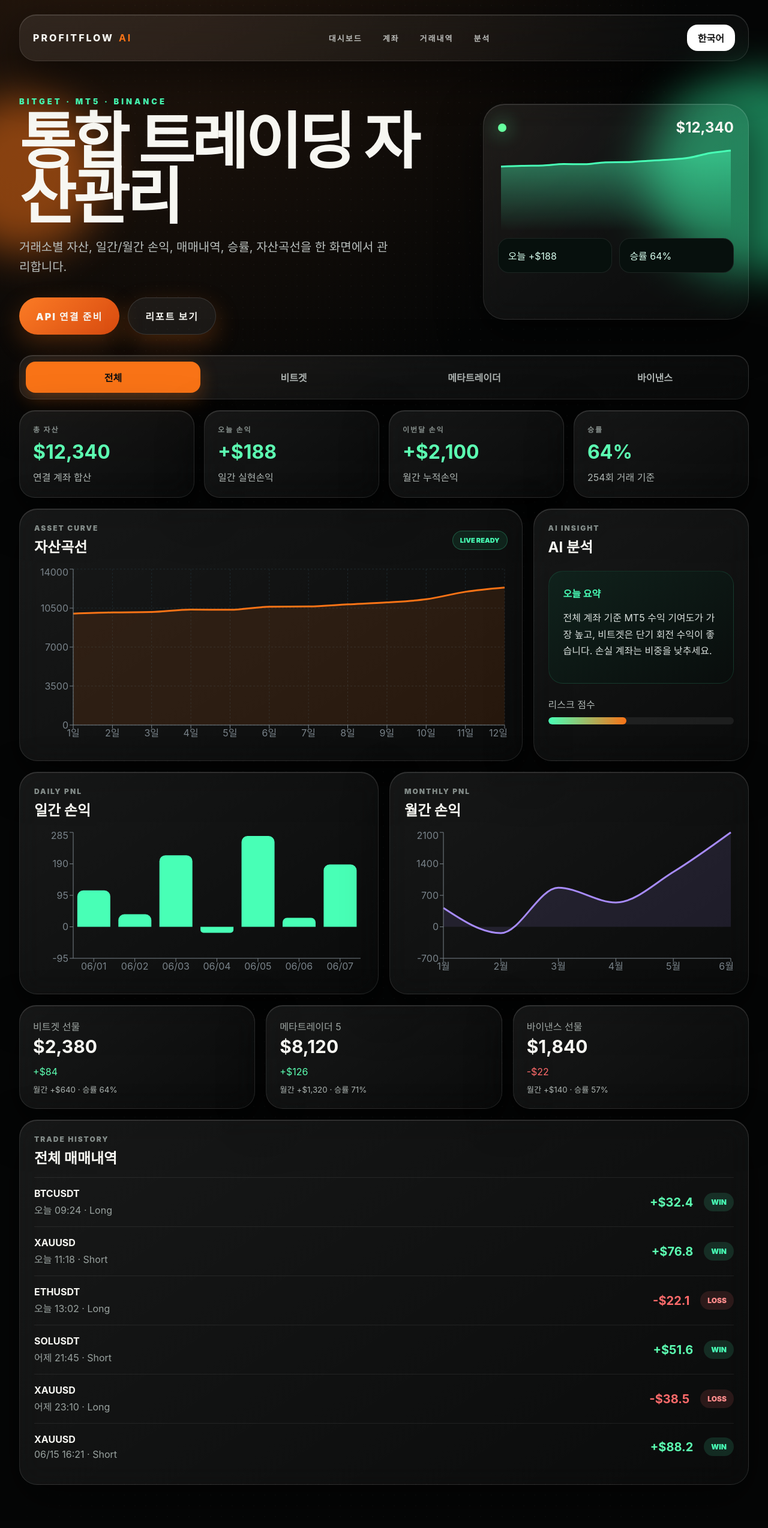
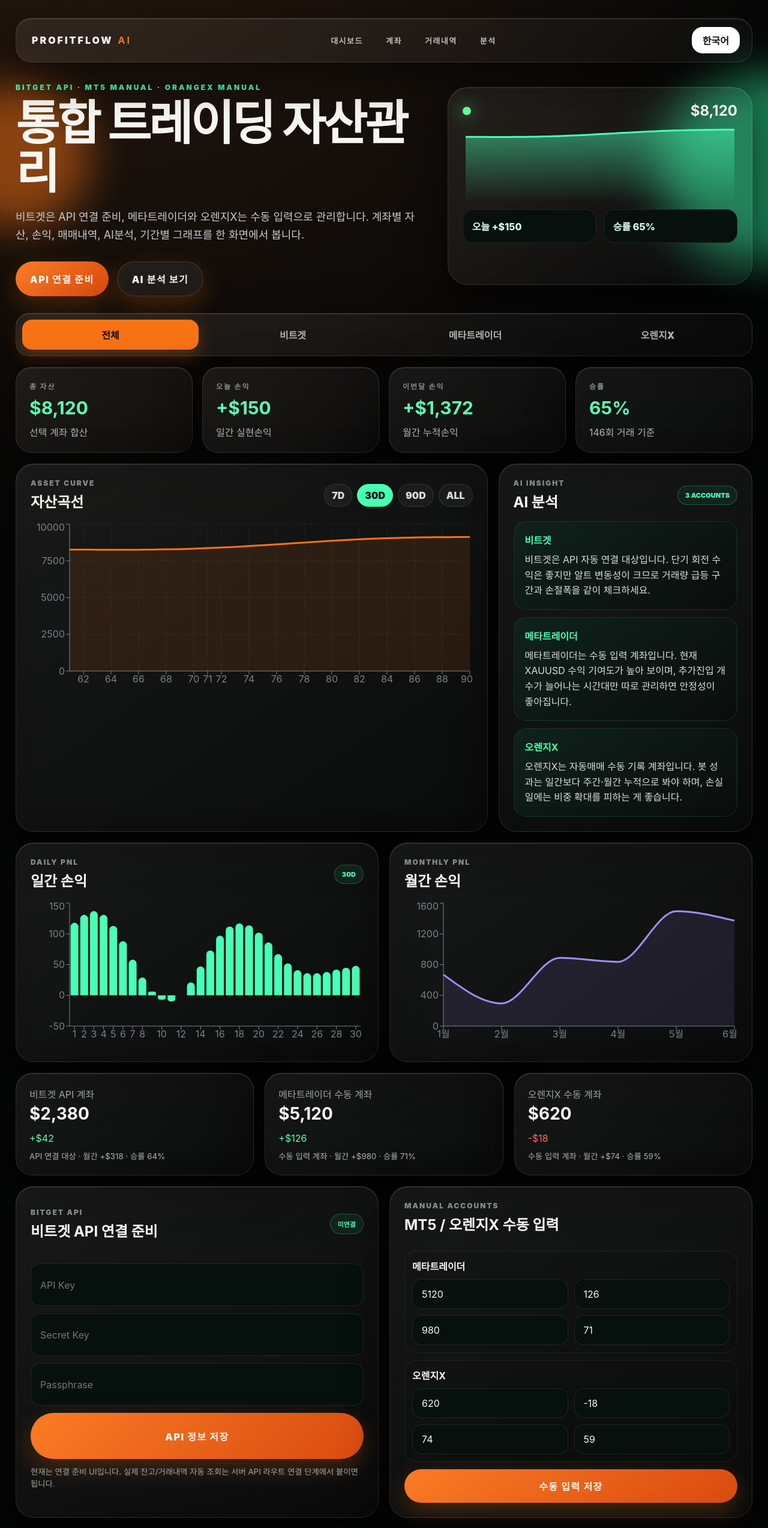
Before and after one commit to min0min/profitflow-premium, a Next.js app: page / in a window 1280 px wide. Shown: the top 2548 px of the page at 60% size. Built offline with nearby package versions, Linux system fonts and the light colour scheme.

Commit message:
Add files via upload

```diff
--- a/app/page.tsx
+++ b/app/page.tsx
@@ -1,100 +1,197 @@
 'use client'
 
-import { useMemo, useState } from 'react'
+import { useEffect, useMemo, useState } from 'react'
 import { Area, AreaChart, Bar, BarChart, CartesianGrid, ResponsiveContainer, Tooltip, XAxis, YAxis } from 'recharts'
-import { accounts, daily, equity, exchanges, monthly, trades, type ExchangeKey } from '../lib/data'
+import { accounts as baseAccounts, daily, equity, exchanges, monthly, trades, type Account, type ExchangeKey } from '../lib/data'
 
-const money = (n: number) => `${n < 0 ? '-' : ''}$${Math.abs(n).toLocaleString()}`
-const signed = (n: number) => `${n >= 0 ? '+' : '-'}$${Math.abs(n).toLocaleString()}`
+type Lang = 'ko' | 'en'
+type Period = '7D' | '30D' | '90D' | 'ALL'
+type ManualState = Record<'mt5' | 'orangex', { asset: string; today: string; month: string; winRate: string; trades: string }>
+
+type BitgetConfig = { apiKey: string; secretKey: string; passphrase: string; status: '미연결' | '연결 준비 완료' }
+
+const money = (n: number) => `${n < 0 ? '-' : ''}$${Math.abs(Math.round(n)).toLocaleString()}`
+const signed = (n: number) => `${n >= 0 ? '+' : '-'}$${Math.abs(Math.round(n)).toLocaleString()}`
+const toNum = (v: string, fallback: number) => {
+  const n = Number(v)
+  return Number.isFinite(n) ? n : fallback
+}
+
+const defaultManual: ManualState = {
+  mt5: { asset: '5120', today: '126', month: '980', winRate: '71', trades: '76' },
+  orangex: { asset: '620', today: '-18', month: '74', winRate: '59', trades: '22' },
+}
+
+const defaultBitget: BitgetConfig = { apiKey: '', secretKey: '', passphrase: '', status: '미연결' }
 
 export default function Page() {
   const [selected, setSelected] = useState<ExchangeKey>('all')
-  const [lang, setLang] = useState<'ko' | 'en'>('ko')
+  const [lang, setLang] = useState<Lang>('ko')
+  const [period, setPeriod] = useState<Period>('30D')
+  const [manual, setManual] = useState<ManualState>(defaultManual)
+  const [bitget, setBitget] = useState<BitgetConfig>(defaultBitget)
 
-  const selectedAccounts = selected === 'all' ? accounts : accounts.filter(a => a.key === selected)
+  useEffect(() => {
+    const savedManual = window.localStorage.getItem('profitflow-manual')
+    const savedBitget = window.localStorage.getItem('profitflow-bitget-config')
+    if (savedManual) setManual(JSON.parse(savedManual))
+    if (savedBitget) setBitget(JSON.parse(savedBitget))
+  }, [])
+
+  const accounts = useMemo<Account[]>(() => {
+    return baseAccounts.map((a) => {
+      if (a.key === 'mt5' || a.key === 'orangex') {
+        const m = manual[a.key]
+        return {
+          ...a,
+          asset: toNum(m.asset, a.asset),
+          today: toNum(m.today, a.today),
+          month: toNum(m.month, a.month),
+          winRate: toNum(m.winRate, a.winRate),
+          trades: toNum(m.trades, a.trades),
+        }
+      }
+      return a
+    })
+  }, [manual])
+
+  const selectedAccounts = selected === 'all' ? accounts : accounts.filter((a) => a.key === selected)
   const totalAsset = selectedAccounts.reduce((s, a) => s + a.asset, 0)
   const today = selectedAccounts.reduce((s, a) => s + a.today, 0)
   const month = selectedAccounts.reduce((s, a) => s + a.month, 0)
   const tradesCount = selectedAccounts.reduce((s, a) => s + a.trades, 0)
   const avgWin = Math.round(selectedAccounts.reduce((s, a) => s + a.winRate, 0) / selectedAccounts.length)
-  const viewTrades = selected === 'all' ? trades : trades.filter(t => t.exchange === selected)
+  const viewTrades = selected === 'all' ? trades : trades.filter((t) => t.exchange === selected)
+  const equityData = period === '7D' ? equity.slice(-7) : period === '30D' ? equity.slice(-30) : period === '90D' ? equity.slice(-90) : equity
+  const dailyData = period === '7D' ? daily.slice(-7) : daily
   const key = selected
-  const heroTitle = lang === 'ko' ? '통합 트레이딩 자산관리' : 'Trading Wealth OS'
 
-  const ai = useMemo(() => {
-    if (selected === 'mt5') return '메타트레이더 계좌가 이번 달 수익의 핵심입니다. XAUUSD 수익 기여도가 높아 과진입만 조심하면 좋습니다.'
-    if (selected === 'bitget') return '비트겟은 오늘 단기 수익률이 좋습니다. 알트 변동성이 커서 거래량 급등 구간만 따로 필터링하세요.'
-    if (selected === 'binance') return '바이낸스는 오늘 손실입니다. 포지션 수를 줄이고 진입 근거가 약한 종목은 제외하는 게 좋습니다.'
-    return '전체 계좌 기준 MT5 수익 기여도가 가장 높고, 비트겟은 단기 회전 수익이 좋습니다. 손실 계좌는 비중을 낮추세요.'
+  const aiList = useMemo(() => {
+    const map = {
+      bitget: '비트겟은 API 자동 연결 대상입니다. 단기 회전 수익은 좋지만 알트 변동성이 크므로 거래량 급등 구간과 손절폭을 같이 체크하세요.',
+      mt5: '메타트레이더는 수동 입력 계좌입니다. 현재 XAUUSD 수익 기여도가 높아 보이며, 추가진입 개수가 늘어나는 시간대만 따로 관리하면 안정성이 좋아집니다.',
+      orangex: '오렌지X는 자동매매 수동 기록 계좌입니다. 봇 성과는 일간보다 주간·월간 누적으로 봐야 하며, 손실일에는 비중 확대를 피하는 게 좋습니다.',
+    }
+    return selected === 'all'
+      ? [map.bitget, map.mt5, map.orangex]
+      : [map[selected as 'bitget' | 'mt5' | 'orangex']]
   }, [selected])
+
+  const saveManual = () => {
+    window.localStorage.setItem('profitflow-manual', JSON.stringify(manual))
+    alert('수동 계좌 입력값 저장 완료')
+  }
+
+  const saveBitget = () => {
+    const next = { ...bitget, status: '연결 준비 완료' as const }
+    setBitget(next)
+    window.localStorage.setItem('profitflow-bitget-config', JSON.stringify(next))
+    alert('비트겟 API 연결 정보가 저장되었습니다. 실제 서버 연동은 다음 단계에서 붙이면 됩니다.')
+  }
+
+  const scrollTo = (id: string) => document.getElementById(id)?.scrollIntoView({ behavior: 'smooth', block: 'start' })
 
   return (
     <main className="shell">
       <div className="orb orbA" />
       <div className="orb orbB" />
       <nav className="nav glass">
-        <div className="brand"><span>PROFITFLOW</span><b>AI</b></div>
-        <div className="navLinks"><span>대시보드</span><span>계좌</span><span>거래내역</span><span>분석</span></div>
+        <button className="brand" onClick={() => scrollTo('dashboard')}><span>PROFITFLOW</span><b>AI</b></button>
+        <div className="navLinks">
+          <button onClick={() => scrollTo('dashboard')}>대시보드</button>
+          <button onClick={() => scrollTo('accounts')}>계좌</button>
+          <button onClick={() => scrollTo('trades')}>거래내역</button>
+          <button onClick={() => scrollTo('analysis')}>분석</button>
+        </div>
         <button className="lang" onClick={() => setLang(lang === 'ko' ? 'en' : 'ko')}>{lang === 'ko' ? '한국어' : 'EN'}</button>
       </nav>
 
-      <section className="hero">
+      <section className="hero" id="dashboard">
         <div className="heroText">
-          <p className="eyebrow">BITGET · MT5 · BINANCE</p>
-          <h1>{heroTitle}</h1>
-          <p className="sub">거래소별 자산, 일간/월간 손익, 매매내역, 승률, 자산곡선을 한 화면에서 관리합니다.</p>
-          <div className="actions"><button>API 연결 준비</button><button className="ghost">리포트 보기</button></div>
+          <p className="eyebrow">BITGET API · MT5 MANUAL · ORANGEX MANUAL</p>
+          <h1>{lang === 'ko' ? '통합 트레이딩 자산관리' : 'Trading Portfolio OS'}</h1>
+          <p className="sub">비트겟은 API 연결 준비, 메타트레이더와 오렌지X는 수동 입력으로 관리합니다. 계좌별 자산, 손익, 매매내역, AI분석, 기간별 그래프를 한 화면에서 봅니다.</p>
+          <div className="actions"><button onClick={() => scrollTo('connect')}>API 연결 준비</button><button className="ghost" onClick={() => scrollTo('analysis')}>AI 분석 보기</button></div>
         </div>
         <div className="phone glass">
           <div className="phoneTop"><span /> <b>{money(totalAsset)}</b></div>
-          <ResponsiveContainer width="100%" height={170}>
-            <AreaChart data={equity}><defs><linearGradient id="g" x1="0" y1="0" x2="0" y2="1"><stop offset="5%" stopColor="#48ffb6" stopOpacity={0.75}/><stop offset="95%" stopColor="#48ffb6" stopOpacity={0}/></linearGradient></defs><Area type="monotone" dataKey="value" stroke="#48ffb6" fill="url(#g)" strokeWidth={3}/><Tooltip contentStyle={{background:'#0b1110',border:'1px solid #24443a',borderRadius:16}}/></AreaChart>
+          <ResponsiveContainer width="100%" height={150}>
+            <AreaChart data={equityData}>
+              <defs><linearGradient id="g" x1="0" y1="0" x2="0" y2="1"><stop offset="5%" stopColor="#48ffb6" stopOpacity={0.75}/><stop offset="95%" stopColor="#48ffb6" stopOpacity={0}/></linearGradient></defs>
+              <Area type="monotone" dataKey={key} stroke="#48ffb6" fill="url(#g)" strokeWidth={3}/><Tooltip contentStyle={{background:'#0b1110',border:'1px solid #24443a',borderRadius:16}}/>
+            </AreaChart>
           </ResponsiveContainer>
           <div className="miniGrid"><span>오늘 {signed(today)}</span><span>승률 {avgWin}%</span></div>
         </div>
       </section>
 
       <section className="tabs glass">
-        {exchanges.map(ex => <button key={ex.key} className={selected === ex.key ? 'active' : ''} onClick={() => setSelected(ex.key)}>{lang === 'ko' ? ex.ko : ex.en}</button>)}
+        {exchanges.map((ex) => <button key={ex.key} className={selected === ex.key ? 'active' : ''} onClick={() => setSelected(ex.key)}>{lang === 'ko' ? ex.ko : ex.en}</button>)}
       </section>
 
       <section className="cards">
-        <Stat title="총 자산" value={money(totalAsset)} hint="연결 계좌 합산" />
+        <Stat title="총 자산" value={money(totalAsset)} hint="선택 계좌 합산" />
         <Stat title="오늘 손익" value={signed(today)} hint="일간 실현손익" good={today >= 0} />
         <Stat title="이번달 손익" value={signed(month)} hint="월간 누적손익" good={month >= 0} />
         <Stat title="승률" value={`${avgWin}%`} hint={`${tradesCount}회 거래 기준`} />
       </section>
 
-      <section className="grid">
+      <section className="grid" id="analysis">
         <div className="panel big glass">
-          <div className="panelHead"><div><p>ASSET CURVE</p><h2>자산곡선</h2></div><span className="badge">LIVE READY</span></div>
-          <ResponsiveContainer width="100%" height={300}>
-            <AreaChart data={equity}><CartesianGrid strokeDasharray="3 3" stroke="#1e2a2f"/><XAxis dataKey="day" stroke="#79838a"/><YAxis stroke="#79838a"/><Tooltip contentStyle={{background:'#09100f',border:'1px solid #253b35',borderRadius:16}}/><Area type="monotone" dataKey="value" stroke="#f97316" fill="#f9731630" strokeWidth={3}/></AreaChart>
+          <div className="panelHead">
+            <div><p>ASSET CURVE</p><h2>자산곡선</h2></div>
+            <div className="periods">{(['7D','30D','90D','ALL'] as Period[]).map((p) => <button key={p} className={period === p ? 'on' : ''} onClick={() => setPeriod(p)}>{p}</button>)}</div>
+          </div>
+          <ResponsiveContainer width="100%" height={285}>
+            <AreaChart data={equityData}><CartesianGrid strokeDasharray="3 3" stroke="#1e2a2f"/><XAxis dataKey="day" stroke="#79838a"/><YAxis stroke="#79838a"/><Tooltip contentStyle={{background:'#09100f',border:'1px solid #253b35',borderRadius:16}}/><Area type="monotone" dataKey={key} stroke="#f97316" fill="#f9731630" strokeWidth={3}/></AreaChart>
           </ResponsiveContainer>
         </div>
         <div className="panel glass">
-          <div className="panelHead"><div><p>AI INSIGHT</p><h2>AI 분석</h2></div></div>
-          <div className="insight"><b>오늘 요약</b><p>{ai}</p></div>
-          <div className="risk"><span>리스크 점수</span><div><i style={{width: selected === 'binance' ? '68%' : '42%'}} /></div></div>
+          <div className="panelHead"><div><p>AI INSIGHT</p><h2>AI 분석</h2></div><span className="badge">3 ACCOUNTS</span></div>
+          <div className="insightList">{aiList.map((text, i) => <div className="insight" key={i}><b>{selected === 'all' ? exchanges[i + 1].ko : exchanges.find(e => e.key === selected)?.ko}</b><p>{text}</p></div>)}</div>
         </div>
       </section>
 
       <section className="grid second">
         <div className="panel glass">
-          <div className="panelHead"><div><p>DAILY PNL</p><h2>일간 손익</h2></div></div>
-          <ResponsiveContainer width="100%" height={250}><BarChart data={daily}><XAxis dataKey="day" stroke="#79838a"/><YAxis stroke="#79838a"/><Tooltip contentStyle={{background:'#09100f',border:'1px solid #253b35',borderRadius:16}}/><Bar dataKey={key} fill="#48ffb6" radius={[10,10,0,0]}/></BarChart></ResponsiveContainer>
+          <div className="panelHead"><div><p>DAILY PNL</p><h2>일간 손익</h2></div><span className="badge">{period}</span></div>
+          <ResponsiveContainer width="100%" height={245}><BarChart data={dailyData}><XAxis dataKey="day" stroke="#79838a"/><YAxis stroke="#79838a"/><Tooltip contentStyle={{background:'#09100f',border:'1px solid #253b35',borderRadius:16}}/><Bar dataKey={key} fill="#48ffb6" radius={[10,10,0,0]}/></BarChart></ResponsiveContainer>
         </div>
         <div className="panel glass">
           <div className="panelHead"><div><p>MONTHLY PNL</p><h2>월간 손익</h2></div></div>
-          <ResponsiveContainer width="100%" height={250}><AreaChart data={monthly}><XAxis dataKey="month" stroke="#79838a"/><YAxis stroke="#79838a"/><Tooltip contentStyle={{background:'#09100f',border:'1px solid #253b35',borderRadius:16}}/><Area type="monotone" dataKey={key} stroke="#a78bfa" fill="#a78bfa30" strokeWidth={3}/></AreaChart></ResponsiveContainer>
+          <ResponsiveContainer width="100%" height={245}><AreaChart data={monthly}><XAxis dataKey="month" stroke="#79838a"/><YAxis stroke="#79838a"/><Tooltip contentStyle={{background:'#09100f',border:'1px solid #253b35',borderRadius:16}}/><Area type="monotone" dataKey={key} stroke="#a78bfa" fill="#a78bfa30" strokeWidth={3}/></AreaChart></ResponsiveContainer>
         </div>
       </section>
 
-      <section className="accounts">
-        {selectedAccounts.map(a => <div className="account glass" key={a.key}><div><p>{a.ko}</p><h3>{money(a.asset)}</h3></div><span className={a.today >= 0 ? 'green' : 'red'}>{signed(a.today)}</span><small>월간 {signed(a.month)} · 승률 {a.winRate}%</small></div>)}
+      <section className="accounts" id="accounts">
+        {selectedAccounts.map((a) => <div className="account glass" key={a.key}><div><p>{a.ko}</p><h3>{money(a.asset)}</h3></div><span className={a.today >= 0 ? 'green' : 'red'}>{signed(a.today)}</span><small>{a.mode === 'api' ? 'API 연결 대상' : '수동 입력 계좌'} · 월간 {signed(a.month)} · 승률 {a.winRate}%</small></div>)}
       </section>
 
-      <section className="panel glass trades">
+      <section className="grid second" id="connect">
+        <div className="panel glass connectBox">
+          <div className="panelHead"><div><p>BITGET API</p><h2>비트겟 API 연결 준비</h2></div><span className="badge">{bitget.status}</span></div>
+          <input placeholder="API Key" value={bitget.apiKey} onChange={(e) => setBitget({...bitget, apiKey: e.target.value})} />
+          <input placeholder="Secret Key" type="password" value={bitget.secretKey} onChange={(e) => setBitget({...bitget, secretKey: e.target.value})} />
+          <input placeholder="Passphrase" type="password" value={bitget.passphrase} onChange={(e) => setBitget({...bitget, passphrase: e.target.value})} />
+          <button onClick={saveBitget}>API 정보 저장</button>
+          <small>현재는 연결 준비 UI입니다. 실제 잔고/거래내역 자동 조회는 서버 API 라우트 연결 단계에서 붙이면 됩니다.</small>
+        </div>
+        <div className="panel glass connectBox">
+          <div className="panelHead"><div><p>MANUAL ACCOUNTS</p><h2>MT5 / 오렌지X 수동 입력</h2></div></div>
+          {(['mt5','orangex'] as const).map((k) => <div className="manualGroup" key={k}>
+            <b>{k === 'mt5' ? '메타트레이더' : '오렌지X'}</b>
+            <div className="manualGrid">
+              <input placeholder="자산" value={manual[k].asset} onChange={(e) => setManual({...manual, [k]: {...manual[k], asset: e.target.value}})} />
+              <input placeholder="오늘 손익" value={manual[k].today} onChange={(e) => setManual({...manual, [k]: {...manual[k], today: e.target.value}})} />
+              <input placeholder="월간 손익" value={manual[k].month} onChange={(e) => setManual({...manual, [k]: {...manual[k], month: e.target.value}})} />
+              <input placeholder="승률" value={manual[k].winRate} onChange={(e) => setManual({...manual, [k]: {...manual[k], winRate: e.target.value}})} />
+            </div>
+          </div>)}
+          <button onClick={saveManual}>수동 입력 저장</button>
+        </div>
+      </section>
+
+      <section className="panel glass trades" id="trades">
         <div className="panelHead"><div><p>TRADE HISTORY</p><h2>{selected === 'all' ? '전체 매매내역' : '선택 거래소 매매내역'}</h2></div></div>
         {viewTrades.map((t, i) => <div className="trade" key={i}><div><b>{t.market}</b><span>{t.time} · {t.side}</span></div><strong className={t.pnl >= 0 ? 'green' : 'red'}>{signed(t.pnl)}</strong><em className={t.result === 'WIN' ? 'win' : 'loss'}>{t.result}</em></div>)}
       </section>
@@ -102,4 +199,6 @@ export default function Page() {
   )
 }
 
-function Stat({title,value,hint,good=true}:{title:string,value:string,hint:string,good?:boolean}){return <div className="stat glass"><p>{title}</p><h2 className={good?'green':'red'}>{value}</h2><span>{hint}</span></div>}
+function Stat({ title, value, hint, good = true }: { title: string; value: string; hint: string; good?: boolean }) {
+  return <div className="stat glass"><p>{title}</p><h2 className={good ? 'green' : 'red'}>{value}</h2><span>{hint}</span></div>
+}
--- a/lib/data.ts
+++ b/lib/data.ts
@@ -1,49 +1,70 @@
-export type ExchangeKey = 'all' | 'bitget' | 'mt5' | 'binance'
+export type ExchangeKey = 'all' | 'bitget' | 'mt5' | 'orangex'
 
-export const exchanges = [
-  { key: 'all', ko: '전체', en: 'All', color: '#f97316' },
-  { key: 'bitget', ko: '비트겟', en: 'Bitget', color: '#45f7b2' },
-  { key: 'mt5', ko: '메타트레이더', en: 'MetaTrader', color: '#a78bfa' },
-  { key: 'binance', ko: '바이낸스', en: 'Binance', color: '#facc15' }
-] as const
+export type Account = {
+  key: Exclude<ExchangeKey, 'all'>
+  ko: string
+  en: string
+  mode: 'api' | 'manual'
+  asset: number
+  today: number
+  month: number
+  trades: number
+  winRate: number
+}
 
-export const accounts = [
-  { key: 'bitget', name: 'Bitget Futures', ko: '비트겟 선물', asset: 2380, today: 84, month: 640, roi: 12.8, winRate: 64, trades: 88 },
-  { key: 'mt5', name: 'MetaTrader 5', ko: '메타트레이더 5', asset: 8120, today: 126, month: 1320, roi: 19.4, winRate: 71, trades: 124 },
-  { key: 'binance', name: 'Binance Futures', ko: '바이낸스 선물', asset: 1840, today: -22, month: 140, roi: 4.1, winRate: 57, trades: 42 }
+export const exchanges: { key: ExchangeKey; ko: string; en: string; mode?: 'api' | 'manual' }[] = [
+  { key: 'all', ko: '전체', en: 'All' },
+  { key: 'bitget', ko: '비트겟', en: 'Bitget', mode: 'api' },
+  { key: 'mt5', ko: '메타트레이더', en: 'MetaTrader', mode: 'manual' },
+  { key: 'orangex', ko: '오렌지X', en: 'OrangeX', mode: 'manual' },
 ]
 
-export const daily = [
-  { day: '06/01', bitget: 42, mt5: 80, binance: -12, all: 110 },
-  { day: '06/02', bitget: -18, mt5: 45, binance: 11, all: 38 },
-  { day: '06/03', bitget: 66, mt5: 120, binance: 30, all: 216 },
-  { day: '06/04', bitget: 34, mt5: -70, binance: 18, all: -18 },
-  { day: '06/05', bitget: 92, mt5: 160, binance: 22, all: 274 },
-  { day: '06/06', bitget: -25, mt5: 60, binance: -8, all: 27 },
-  { day: '06/07', bitget: 84, mt5: 126, binance: -22, all: 188 }
+export const accounts: Account[] = [
+  { key: 'bitget', ko: '비트겟 API 계좌', en: 'Bitget API Account', mode: 'api', asset: 2380, today: 42, month: 318, trades: 48, winRate: 64 },
+  { key: 'mt5', ko: '메타트레이더 수동 계좌', en: 'MetaTrader Manual Account', mode: 'manual', asset: 5120, today: 126, month: 980, trades: 76, winRate: 71 },
+  { key: 'orangex', ko: '오렌지X 수동 계좌', en: 'OrangeX Manual Account', mode: 'manual', asset: 620, today: -18, month: 74, trades: 22, winRate: 59 },
 ]
 
-export const equity = [
-  { day: '1일', value: 10000 }, { day: '2일', value: 10110 }, { day: '3일', value: 10148 },
-  { day: '4일', value: 10364 }, { day: '5일', value: 10346 }, { day: '6일', value: 10620 },
-  { day: '7일', value: 10647 }, { day: '8일', value: 10835 }, { day: '9일', value: 11010 },
-  { day: '10일', value: 11290 }, { day: '11일', value: 11960 }, { day: '12일', value: 12340 }
-]
+export const equity = Array.from({ length: 90 }, (_, i) => {
+  const bitget = 1850 + i * 6 + Math.sin(i / 4) * 70 + (i > 58 ? 130 : 0)
+  const mt5 = 3900 + i * 18 + Math.sin(i / 6) * 130 + (i > 42 ? 310 : 0)
+  const orangex = 520 + i * 2 + Math.cos(i / 5) * 26
+  return {
+    day: `${i + 1}`,
+    bitget: Math.round(bitget),
+    mt5: Math.round(mt5),
+    orangex: Math.round(orangex),
+    all: Math.round(bitget + mt5 + orangex),
+  }
+})
+
+export const daily = Array.from({ length: 30 }, (_, i) => {
+  const bitget = Math.round(Math.sin(i / 2) * 28 + 18)
+  const mt5 = Math.round(Math.cos(i / 3) * 55 + 42)
+  const orangex = Math.round(Math.sin(i / 4) * 14 + 3)
+  return {
+    day: `${i + 1}`,
+    bitget,
+    mt5,
+    orangex,
+    all: bitget + mt5 + orangex,
+  }
+})
 
 export const monthly = [
-  { month: '1월', all: 420, bitget: 180, mt5: 260, binance: -20 },
-  { month: '2월', all: -140, bitget: -90, mt5: 40, binance: -90 },
-  { month: '3월', all: 870, bitget: 220, mt5: 560, binance: 90 },
-  { month: '4월', all: 540, bitget: 170, mt5: 310, binance: 60 },
-  { month: '5월', all: 1220, bitget: 360, mt5: 720, binance: 140 },
-  { month: '6월', all: 2100, bitget: 640, mt5: 1320, binance: 140 }
+  { month: '1월', bitget: 210, mt5: 420, orangex: 40, all: 670 },
+  { month: '2월', bitget: -90, mt5: 360, orangex: 25, all: 295 },
+  { month: '3월', bitget: 310, mt5: 510, orangex: 68, all: 888 },
+  { month: '4월', bitget: 180, mt5: 690, orangex: -34, all: 836 },
+  { month: '5월', bitget: 440, mt5: 980, orangex: 74, all: 1494 },
+  { month: '6월', bitget: 318, mt5: 980, orangex: 74, all: 1372 },
 ]
 
 export const trades = [
-  { exchange: 'bitget', market: 'BTCUSDT', side: 'Long', pnl: 32.4, roi: 4.2, time: '오늘 09:24', result: 'WIN' },
-  { exchange: 'mt5', market: 'XAUUSD', side: 'Short', pnl: 76.8, roi: 2.9, time: '오늘 11:18', result: 'WIN' },
-  { exchange: 'binance', market: 'ETHUSDT', side: 'Long', pnl: -22.1, roi: -1.8, time: '오늘 13:02', result: 'LOSS' },
-  { exchange: 'bitget', market: 'SOLUSDT', side: 'Short', pnl: 51.6, roi: 7.1, time: '어제 21:45', result: 'WIN' },
-  { exchange: 'mt5', market: 'XAUUSD', side: 'Long', pnl: -38.5, roi: -1.4, time: '어제 23:10', result: 'LOSS' },
-  { exchange: 'mt5', market: 'XAUUSD', side: 'Short', pnl: 88.2, roi: 3.7, time: '06/15 16:21', result: 'WIN' }
+  { exchange: 'bitget' as const, market: 'BTCUSDT', side: 'Long', time: '오늘 14:20', pnl: 36, result: 'WIN' },
+  { exchange: 'mt5' as const, market: 'XAUUSD', side: 'Buy', time: '오늘 13:45', pnl: 126, result: 'WIN' },
+  { exchange: 'orangex' as const, market: 'Auto Bot', side: 'Grid', time: '오늘 12:10', pnl: -18, result: 'LOSS' },
+  { exchange: 'bitget' as const, market: 'ETHUSDT', side: 'Short', time: '어제 23:18', pnl: -12, result: 'LOSS' },
+  { exchange: 'mt5' as const, market: 'XAUUSD', side: 'Sell', time: '어제 21:02', pnl: 48, result: 'WIN' },
+  { exchange: 'orangex' as const, market: 'Auto Bot', side: 'DCA', time: '어제 18:44', pnl: 22, result: 'WIN' },
 ]
```
Also changed, not shown: app/globals.css.
